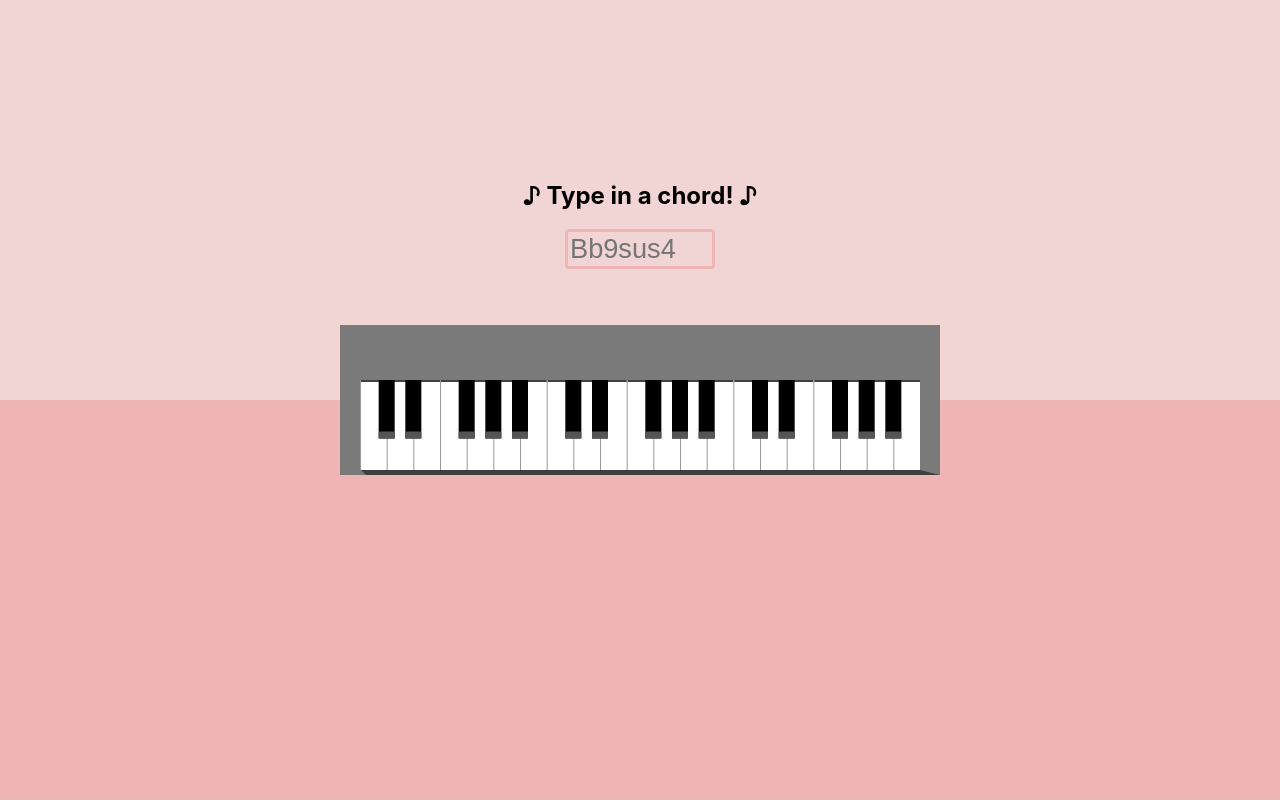
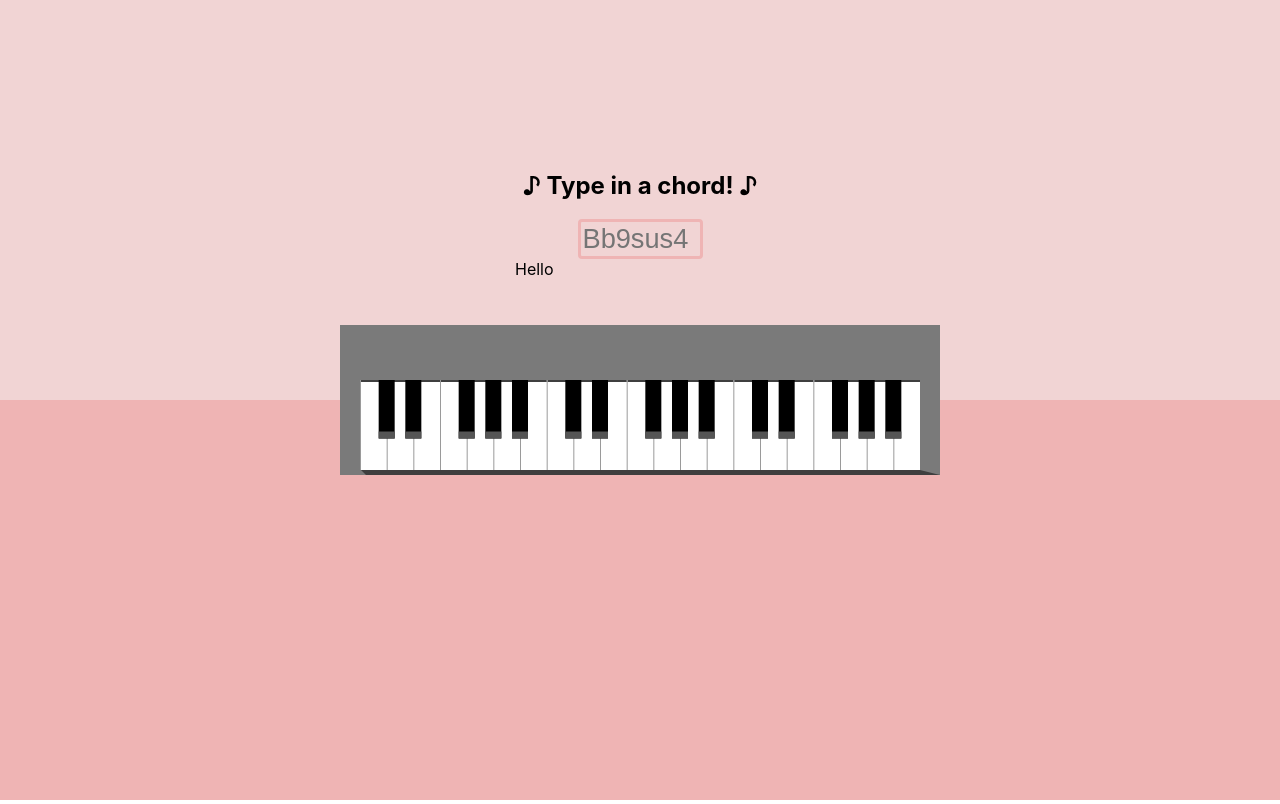
Before and after one commit to AinleyP/NoteIfy, a React (Create React App) app: page / in a window 1280 px wide. Built offline with nearby package versions, Linux system fonts and the light colour scheme.

Commit message:
fixing bugs

```diff
--- a/src/components/Display.css
+++ b/src/components/Display.css
@@ -34,7 +34,7 @@ input[type="text"] {
     color: #000;
     background: none;
     display: block;
-    width: 60%;
+    width: 50%;
     font-size: 1.7em;
     box-shadow: none;
     border: 3px solid #efb4b4;
@@ -48,4 +48,10 @@ canvas {
     height: 100%;
     overflow-x: hidden;
     overflow-y: hidden;
+    right: 0;
+    left: 0;
+    top: 0;
+    bottom: 0;
+    margin: auto;
+    display: block;
 }
--- a/src/components/Display.js
+++ b/src/components/Display.js
@@ -39,9 +39,13 @@ class Display extends Component {
                                 autofocus
 
                             />
+                            <div>
+                                <a>Hello</a>
+                            </div>
                         </div>
                     </div>
                 </div>
+
                 <CanvasDraw testState={testState} />
             </div >
         )
```
